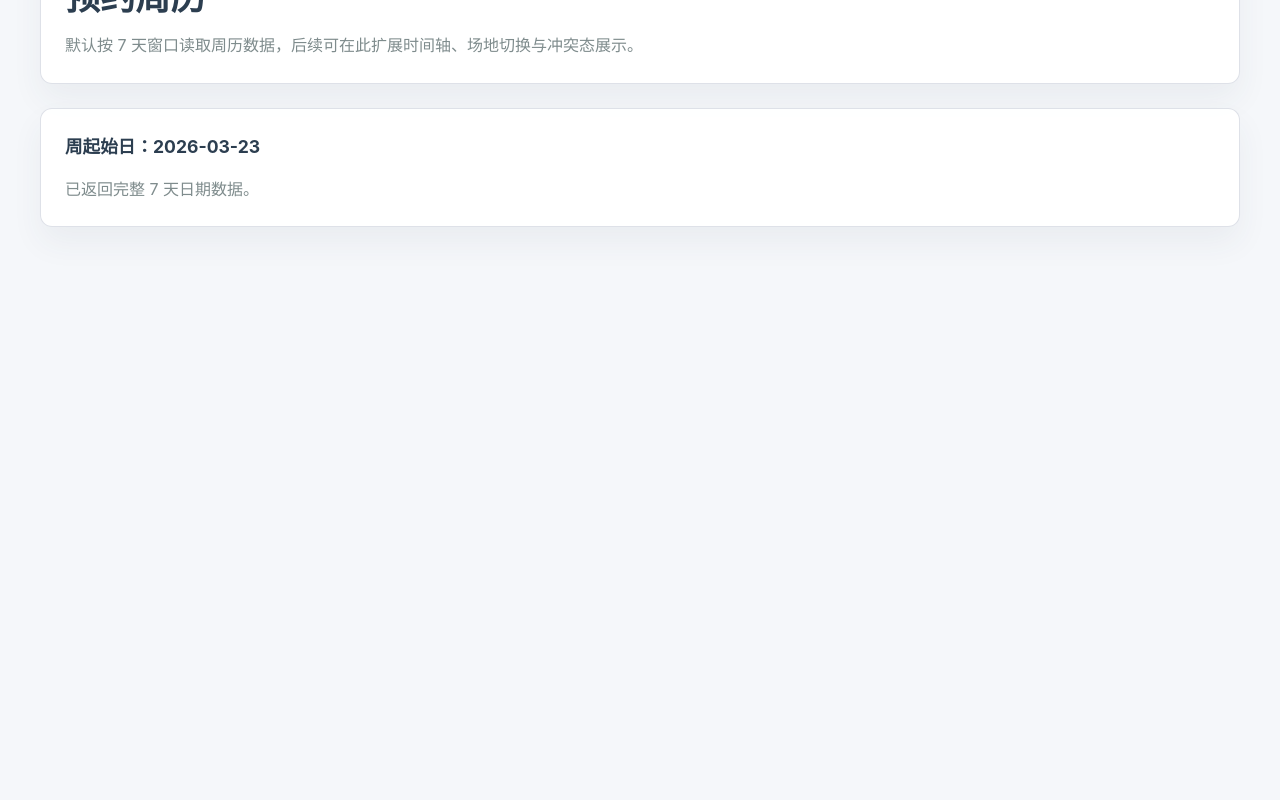
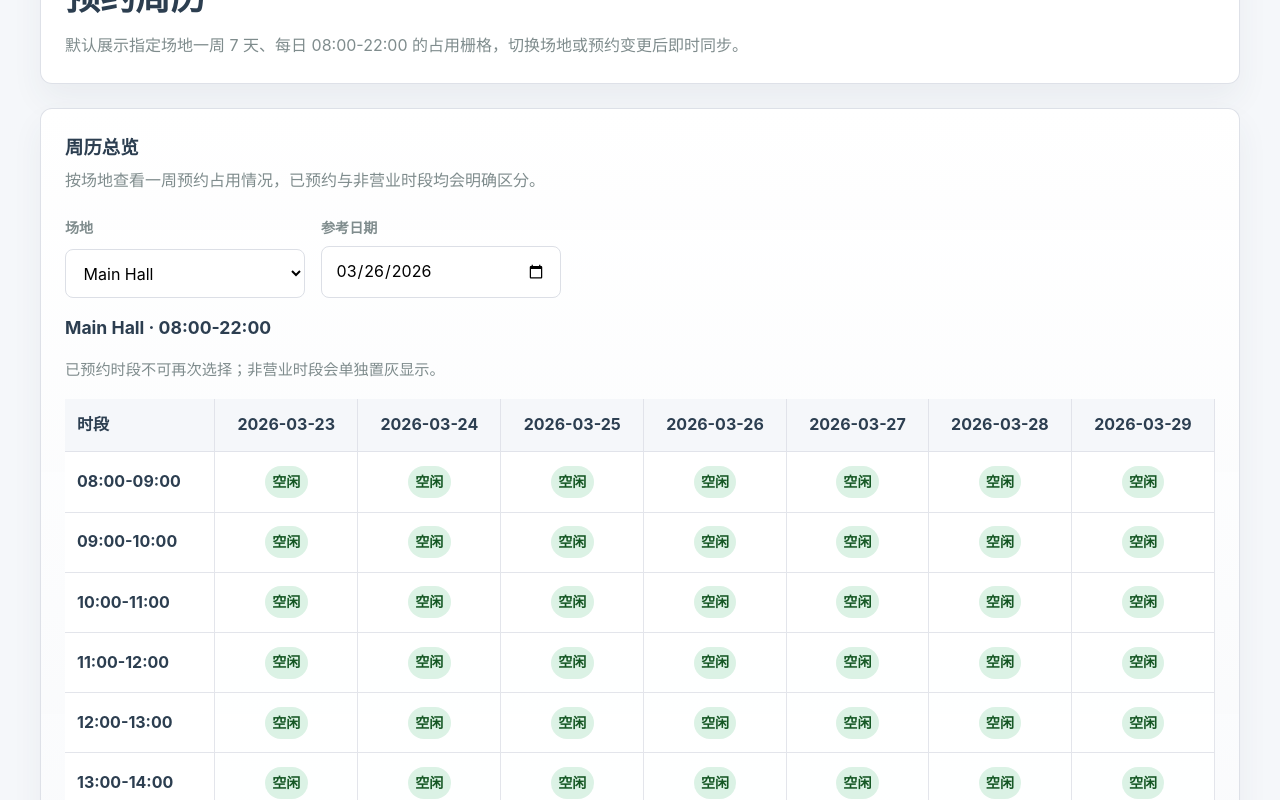
Before and after one commit to huahua-byte/vue-crud-demo, a Vue app: page /calendar in a window 1280 px wide. Shown: the part 480-1280 px from the top of the page. Before the commit the page ends 800 px from the top, so only its background shows below. Built offline with nearby package versions, Linux system fonts and the light colour scheme.

Commit message:
[AI Worker] Implement issue #14: 实现预约周历页面与占用栅格渲染

```diff
--- a/src/domain/booking/date.ts
+++ b/src/domain/booking/date.ts
@@ -145,8 +145,17 @@ export function createWeeklyCalendarCell(params: {
   time: string
   venueId: string
   bookingId?: string | null
+  openingTime?: string
+  closingTime?: string
 }): WeeklyCalendarCell {
-  const { date, time, venueId, bookingId = null } = params
+  const {
+    date,
+    time,
+    venueId,
+    bookingId = null,
+    openingTime = BUSINESS_HOUR_START,
+    closingTime = BUSINESS_HOUR_END,
+  } = params
 
   assertIsoDateString(date)
 
@@ -154,13 +163,14 @@ export function createWeeklyCalendarCell(params: {
     throw new Error(`Invalid time slot: "${time}". Expected a business hour slot between ${BUSINESS_HOUR_START} and ${BUSINESS_HOUR_END}.`)
   }
 
-  const businessHourSlots = getBusinessHourSlots()
+  assertTimeLabel(openingTime)
+  assertTimeLabel(closingTime)
 
   return {
     date,
     time,
     venueId,
     bookingId,
-    isBusinessHour: businessHourSlots.includes(time),
+    isBusinessHour: compareTimeSlotLabels(time, openingTime) >= 0 && compareTimeSlotLabels(time, closingTime) < 0,
   }
 }
--- a/src/pages/BookingCalendarPage.vue
+++ b/src/pages/BookingCalendarPage.vue
@@ -1,24 +1,98 @@
 <script setup lang="ts">
-import { computed, onMounted, ref } from 'vue'
+import { computed, onMounted, ref, watch } from 'vue'
 
 import {
+  BUSINESS_HOUR_END,
   DEFAULT_WEEK_VIEW_DAYS,
   createDefaultWeeklyCalendarQuery,
+  getBusinessHourSlots,
+  type Venue,
+  type WeeklyCalendarCell,
   type WeeklyCalendarQuery,
   type WeeklyCalendarResult,
 } from '../domain/booking'
-import { getWeeklyCalendar } from '../services/booking'
+import { getVenues, getWeeklyCalendar } from '../services/booking'
+import { SharedEmptyState, SharedFeedbackMessage, SharedPanel } from '../components/shared'
+import { useBookingStore } from '../stores/useBookingStore'
 
 const pageTitle = '预约周历'
 const today = new Date().toISOString().slice(0, 10)
+const businessHourSlots = getBusinessHourSlots()
+const store = useBookingStore()
+const venues = ref<Venue[]>([])
+const selectedVenueId = ref('')
+const weekDate = ref(today)
 const calendar = ref<WeeklyCalendarResult | null>(null)
-const isLoading = ref(false)
+const isLoadingVenues = ref(false)
+const isLoadingCalendar = ref(false)
 const errorMessage = ref('')
 
+const selectedVenue = computed<Venue | null>(() => venues.value.find((venue) => venue.id === selectedVenueId.value) ?? null)
+const calendarRows = computed<{ time: string; label: string; cells: Array<WeeklyCalendarCell | null> }[]>(() => {
+  if (calendar.value === null) {
+    return []
+  }
+
+  return businessHourSlots.map((time, index) => ({
+    time,
+    label: `${time}-${businessHourSlots[index + 1] ?? BUSINESS_HOUR_END}`,
+    cells: calendar.value!.dates.map(
+      (date) =>
+        calendar.value!.cells.find(
+          (cell) => cell.date === date && cell.time === time && cell.venueId === selectedVenueId.value,
+        ) ?? null,
+    ),
+  }))
+})
 const isCompleteWeek = computed(() => calendar.value?.dates.length === DEFAULT_WEEK_VIEW_DAYS)
+const panelMetric = computed(() => {
+  if (isLoadingVenues.value) {
+    return '正在加载场地...'
+  }
+
+  if (isLoadingCalendar.value) {
+    return '正在同步周历...'
+  }
+
+  if (selectedVenue.value === null) {
+    return '暂无可展示场地'
+  }
+
+  return `${selectedVenue.value.name} · ${selectedVenue.value.openingTime}-${selectedVenue.value.closingTime}`
+})
+
+async function loadVenues(): Promise<void> {
+  isLoadingVenues.value = true
+  errorMessage.value = ''
+
+  const result = await getVenues()
+
+  if (!result.ok || result.data === undefined) {
+    venues.value = []
+    selectedVenueId.value = ''
+    errorMessage.value = result.message ?? '加载场地列表失败。'
+    isLoadingVenues.value = false
+    return
+  }
+
+  venues.value = result.data
+
+  if (venues.value.length === 0) {
+    selectedVenueId.value = ''
+  } else if (!venues.value.some((venue) => venue.id === selectedVenueId.value)) {
+    selectedVenueId.value = venues.value[0]?.id ?? ''
+  }
+
+  isLoadingVenues.value = false
+}
 
 async function loadCalendar(query: WeeklyCalendarQuery): Promise<void> {
-  isLoading.value = true
+  if (query.venueId === null || query.venueId === '') {
+    calendar.value = null
+    return
+  }
+
+  isLoadingCalendar.value = true
   errorMessage.value = ''
 
   const result = await getWeeklyCalendar(query)
@@ -26,16 +100,57 @@ async function loadCalendar(query: WeeklyCalendarQuery): Promise<void> {
   if (!result.ok || result.data === undefined) {
     calendar.value = null
     errorMessage.value = result.message ?? '加载预约周历失败。'
-    isLoading.value = false
+    isLoadingCalendar.value = false
     return
   }
 
   calendar.value = result.data
-  isLoading.value = false
+  isLoadingCalendar.value = false
 }
 
+function getCellState(cell: WeeklyCalendarCell | null): 'occupied' | 'available' | 'closed' {
+  if (cell === null || !cell.isBusinessHour) {
+    return 'closed'
+  }
+
+  return cell.bookingId === null ? 'available' : 'occupied'
+}
+
+function getCellLabel(cell: WeeklyCalendarCell | null): string {
+  const state = getCellState(cell)
+
+  if (state === 'closed') {
+    return '非营业'
+  }
+
+  if (state === 'occupied') {
+    return '已预约'
+  }
+
+  return '空闲'
+}
+
+watch(
+  () => store.venues.value,
+  async () => {
+    await loadVenues()
+  },
+)
+
+watch(
+  [selectedVenueId, weekDate, () => store.bookings.value, () => store.venues.value],
+  async ([venueId, date]) => {
+    if (venueId === '') {
+      calendar.value = null
+      return
+    }
+
+    await loadCalendar(createDefaultWeeklyCalendarQuery(date, venueId))
+  },
+)
+
 onMounted(async () => {
-  await loadCalendar(createDefaultWeeklyCalendarQuery(today, null))
+  await loadVenues()
 })
 </script>
 
@@ -47,19 +162,229 @@ onMounted(async () => {
         <h2 class="page-shell__title">{{ pageTitle }}</h2>
       </div>
       <p class="page-shell__description">
-        默认按 {{ DEFAULT_WEEK_VIEW_DAYS }} 天窗口读取周历数据，后续可在此扩展时间轴、场地切换与冲突态展示。
+        默认展示指定场地一周 {{ DEFAULT_WEEK_VIEW_DAYS }} 天、每日 08:00-22:00 的占用栅格，切换场地或预约变更后即时同步。
       </p>
     </header>
 
-    <div class="page-shell__panel">
-      <p class="page-shell__metric">{{ isLoading ? '正在加载周历...' : `周起始日：${calendar?.weekStart ?? '--'}` }}</p>
-      <p v-if="errorMessage" class="page-shell__feedback page-shell__feedback--error">{{ errorMessage }}</p>
-      <p v-else class="page-shell__feedback">
-        {{ isCompleteWeek ? '已返回完整 7 天日期数据。' : '周历数据尚未完整返回。' }}
-      </p>
-    </div>
+    <SharedPanel
+      title="周历总览"
+      description="按场地查看一周预约占用情况，已预约与非营业时段均会明确区分。"
+      tone="table"
+    >
+      <div class="booking-calendar">
+        <div class="booking-calendar__toolbar">
+          <label class="booking-calendar__field">
+            <span class="booking-calendar__field-label">场地</span>
+            <select v-model="selectedVenueId" class="booking-calendar__select" :disabled="isLoadingVenues || venues.length === 0">
+              <option value="" disabled>请选择场地</option>
+              <option v-for="venue in venues" :key="venue.id" :value="venue.id">
+                {{ venue.name }}
+              </option>
+            </select>
+          </label>
+
+          <label class="booking-calendar__field">
+            <span class="booking-calendar__field-label">参考日期</span>
+            <input v-model="weekDate" class="booking-calendar__input" type="date" />
+          </label>
+        </div>
+
+        <p class="page-shell__metric">{{ panelMetric }}</p>
+
+        <SharedFeedbackMessage
+          v-if="errorMessage"
+          variant="error"
+          title="加载失败"
+          :message="errorMessage"
+        />
+        <SharedFeedbackMessage
+          v-else-if="selectedVenue !== null && !isCompleteWeek"
+          variant="info"
+          title="周历数据待补齐"
+          message="当前返回数据未覆盖完整 7 天，请检查周历派生逻辑。"
+        />
+        <p v-else-if="selectedVenue !== null" class="booking-calendar__hint">
+          已预约时段不可再次选择；非营业时段会单独置灰显示。
+        </p>
+
+        <SharedEmptyState
+          v-if="!isLoadingVenues && venues.length === 0"
+          title="暂无可展示场地"
+          description="请先在场地管理中维护至少一个可用场地，再返回查看周历。"
+        />
+
+        <div v-else-if="calendar !== null" class="booking-calendar__scroller">
+          <table class="booking-calendar__table">
+            <thead>
+              <tr>
+                <th class="booking-calendar__head booking-calendar__head--time" scope="col">时段</th>
+                <th
+                  v-for="date in calendar.dates"
+                  :key="date"
+                  class="booking-calendar__head"
+                  scope="col"
+                >
+                  <span class="booking-calendar__date">{{ date }}</span>
+                </th>
+              </tr>
+            </thead>
+
+            <tbody>
+              <tr v-for="row in calendarRows" :key="row.time">
+                <th class="booking-calendar__time" scope="row">{{ row.label }}</th>
+                <td
+                  v-for="cell in row.cells"
+                  :key="`${cell?.date ?? 'unknown'}-${row.time}`"
+                  class="booking-calendar__cell"
+                  :class="`booking-calendar__cell--${getCellState(cell)}`"
+                  :aria-disabled="getCellState(cell) !== 'available'"
+                >
+                  <span class="booking-calendar__cell-label">{{ getCellLabel(cell) }}</span>
+                </td>
+              </tr>
+            </tbody>
+          </table>
+        </div>
+      </div>
+    </SharedPanel>
   </section>
 </template>
 
 <style scoped>
+.booking-calendar {
+  display: grid;
+  gap: var(--spacing-md);
+  min-width: 0;
+}
+
+.booking-calendar__toolbar {
+  display: grid;
+  grid-template-columns: repeat(2, minmax(0, 240px));
+  gap: var(--spacing-md);
+}
+
+.booking-calendar__field {
+  display: grid;
+  gap: 0.4rem;
+}
+
+.booking-calendar__field-label {
+  color: var(--color-text-muted);
+  font-size: 0.88rem;
+  font-weight: 600;
+}
+
+.booking-calendar__select,
+.booking-calendar__input {
+  width: 100%;
+  min-width: 0;
+  padding: 0.7rem 0.85rem;
+  background: rgba(255, 255, 255, 0.92);
+  border: 1px solid var(--color-border);
+  border-radius: var(--radius);
+}
+
+.booking-calendar__hint {
+  color: var(--color-text-muted);
+  font-size: 0.95rem;
+}
+
+.booking-calendar__scroller {
+  overflow-x: auto;
+  overscroll-behavior-x: contain;
+  -webkit-overflow-scrolling: touch;
+}
+
+.booking-calendar__table {
+  width: 100%;
+  min-width: 880px;
+  border-collapse: separate;
+  border-spacing: 0;
+}
+
+.booking-calendar__head,
+.booking-calendar__time,
+.booking-calendar__cell {
+  padding: 0.85rem 0.75rem;
+  text-align: center;
+  border-right: 1px solid rgba(220, 223, 230, 0.8);
+  border-bottom: 1px solid rgba(220, 223, 230, 0.8);
+}
+
+.booking-calendar__head {
+  position: sticky;
+  top: 0;
+  z-index: 1;
+  background: rgba(245, 247, 250, 0.96);
+  font-weight: 700;
+}
+
+.booking-calendar__head--time,
+.booking-calendar__time {
+  position: sticky;
+  left: 0;
+  z-index: 2;
+  min-width: 126px;
+  text-align: left;
+  background: rgba(255, 255, 255, 0.98);
+}
+
+.booking-calendar__head--time {
+  z-index: 3;
+  background: rgba(245, 247, 250, 0.98);
+}
+
+.booking-calendar__date {
+  display: inline-block;
+  min-width: 88px;
+}
+
+.booking-calendar__cell {
+  min-width: 108px;
+  background: rgba(255, 255, 255, 0.9);
+}
+
+.booking-calendar__cell-label {
+  display: inline-flex;
+  align-items: center;
+  justify-content: center;
+  min-height: 2rem;
+  padding: 0.15rem 0.45rem;
+  border-radius: 999px;
+  font-size: 0.88rem;
+  font-weight: 600;
+}
+
+.booking-calendar__cell--available .booking-calendar__cell-label {
+  color: #155724;
+  background: rgba(39, 174, 96, 0.16);
+}
+
+.booking-calendar__cell--occupied {
+  background: rgba(127, 140, 141, 0.14);
+}
+
+.booking-calendar__cell--occupied .booking-calendar__cell-label {
+  color: #4d5b63;
+  background: rgba(127, 140, 141, 0.18);
+}
+
+.booking-calendar__cell--closed {
+  background: rgba(44, 62, 80, 0.06);
+}
+
+.booking-calendar__cell--closed .booking-calendar__cell-label {
+  color: var(--color-text-muted);
+  background: rgba(127, 140, 141, 0.12);
+}
+
+@media (max-width: 768px) {
+  .booking-calendar__toolbar {
+    grid-template-columns: 1fr;
+  }
+
+  .booking-calendar__table {
+    min-width: 760px;
+  }
+}
 </style>
--- a/src/services/booking/calendar.ts
+++ b/src/services/booking/calendar.ts
@@ -39,9 +39,11 @@ export async function getWeeklyCalendar(
   try {
     const weekStart = getStartOfWeek(query.date)
     const dates = Array.from({ length: DEFAULT_WEEK_VIEW_DAYS }, (_, index) => addDays(weekStart, index))
-    const venueIds = query.venueId === null ? store.venues.value.map((venue) => venue.id) : [query.venueId]
+    const venues = query.venueId === null
+      ? store.venues.value
+      : store.venues.value.filter((venue) => venue.id === query.venueId)
 
-    if (query.venueId !== null && !store.venues.value.some((venue) => venue.id === query.venueId)) {
+    if (query.venueId !== null && venues.length === 0) {
       return {
         ok: false,
         message: '场地不存在。',
@@ -64,14 +66,16 @@ export async function getWeeklyCalendar(
     }
 
     const slots = getBusinessHourSlots()
-    const cells = venueIds.flatMap((venueId) =>
+    const cells = venues.flatMap((venue) =>
       dates.flatMap((date) =>
         slots.map((time) =>
           createWeeklyCalendarCell({
             date,
             time,
-            venueId,
-            bookingId: findBookingId(bookingsResult.data as Booking[], date, time, venueId),
+            venueId: venue.id,
+            bookingId: findBookingId(bookingsResult.data as Booking[], date, time, venue.id),
+            openingTime: venue.openingTime,
+            closingTime: venue.closingTime,
           }),
         ),
       ),
```
Also changed, not shown: 2 other files (tests, documents, lock files or other folders).
